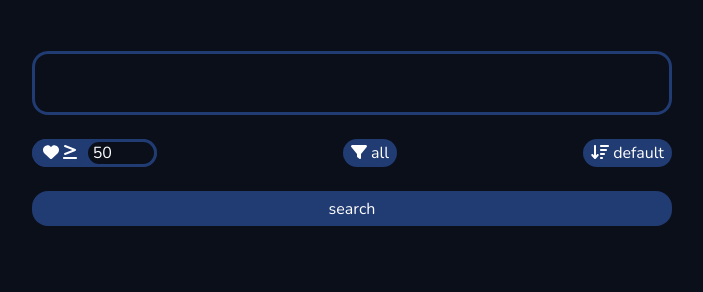
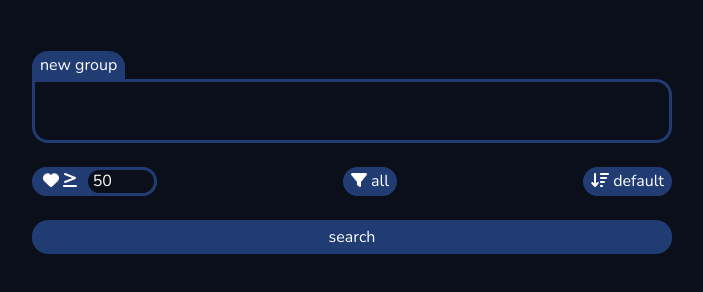
Before and after one commit to SigilQuiver/vanilla-2, a plain HTML site: page index.html in a window 1280 px wide. Shown: the part 202-494 px from the top of the page, without its empty margins (288-991 px from the left). Drawn offline with nearby package versions, Linux system fonts and the light colour scheme.

Commit message:
ability to create groups added

```diff
--- a/index.html
+++ b/index.html
@@ -30,7 +30,7 @@
 </div>
 
 <div id="group-expand">
-    <div class="filled no-overflow tag-container top-label minimize">
+    <div id="group-minimize" class="filled no-overflow tag-container top-label minimize">
         <span>group</span>
 
         <button class="line-left tag-button"><i class="fas fa-compress"></i></button>
@@ -38,8 +38,10 @@
     <div id="group-tags-container" class="border tags-container minimize no-overflow" style="border-top-left-radius: 0;"></div>
 </div>
 
-<div id="tags-container" class="border tags-container"></div>
-
+<div>
+    <button id="group-add"class="tag-button filled rounded-only button-padding" style="border-radius: 1em 1em 0 0;">new group</button>
+    <div id="tags-container" class="border tags-container" style="border-radius: 0 1em 1em 1em;"></div>
+</div>
 <ul class="post-info">
     <li class="filled no-overflow tag-container">
         <div class="border"><i class="fas fa-heart "></i> <i class="fas fa-greater-than-equal"></i></div>
```
